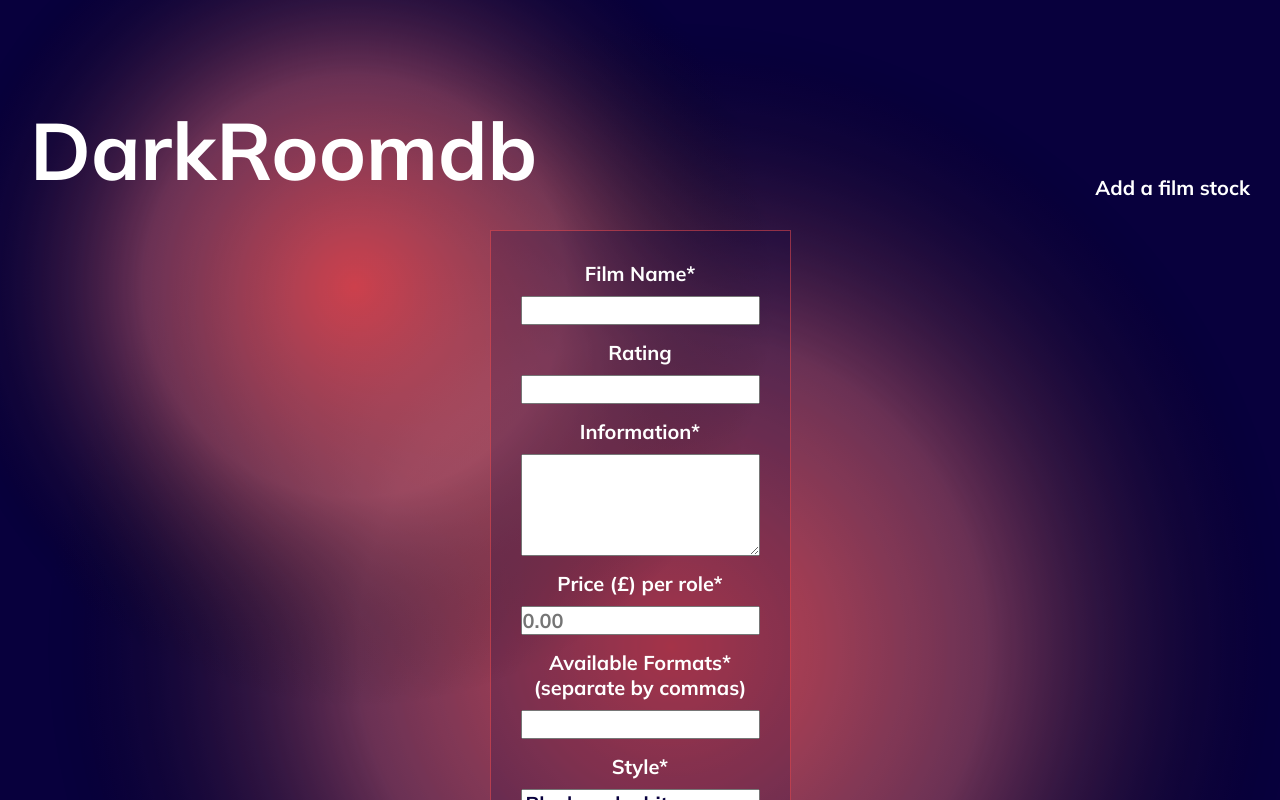
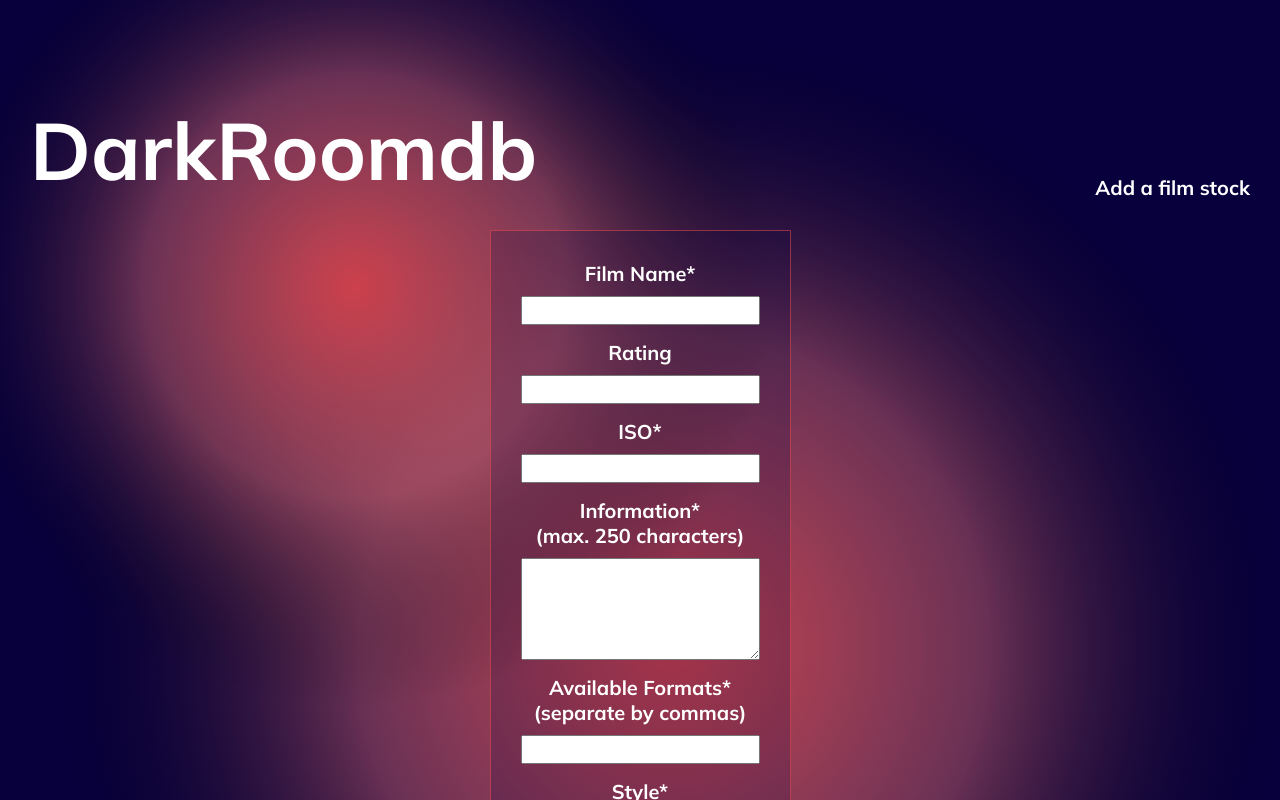
Before and after one commit to samueljacobs98/darkroomdb-fe, a React (Create React App) app: page /film/new in a window 1280 px wide. Shown: the top 800 px of the page. Built offline with nearby package versions, Linux system fonts and the light colour scheme.

Commit message:
added add a new film stock functionality

```diff
--- a/src/Components/Form/Form.jsx
+++ b/src/Components/Form/Form.jsx
@@ -1,21 +1,64 @@
 import "./Form.scss";
+import { useState } from "react";
+import { Link } from "react-router-dom";
 
 const Form = () => {
+  const [posted, setPosted] = useState(false);
+
+  const handleSubmit = (event) => {
+    event.preventDefault();
+    const ratings = [];
+    if (event.target.rating.value)
+      ratings.push({ rating: event.target.rating.value });
+    const formats = [];
+    event.target.formats.value
+      .split(",")
+      .forEach((format) => formats.push({ format: format.trim() }));
+    const newFilm = {
+      name: event.target.filmName.value,
+      ratings: ratings,
+      info: event.target.information.value,
+      iso: event.target.iso.value,
+      formats: formats,
+      style: event.target.style.value,
+    };
+
+    const url = "https://darkroomdb.nw.r.appspot.com/film";
+    fetch(url, {
+      method: "POST",
+      headers: { "content-type": "application/json" },
+      body: JSON.stringify(newFilm),
+    });
+    setPosted(true);
+  };
+
   return (
-    <form className="form">
+    <>
+      {posted ? (
+        <div className="new-rating-container__submitted">
+          <h2>Thanks for submitting!</h2>
+          <Link className="new-rating-container__submitted-link" to="/">
+            Click to Continue
+          </Link>
+        </div>
+      ) : (
+        <form className="form" onSubmit={handleSubmit}>
           <label htmlFor="filmName">Film Name*</label>
           <input type="text" id="filmName" name="filmName" required />
           <label htmlFor="rating">Rating</label>
           <input type="number" id="rating" name="rating" min="0" max="5" />
-      <label htmlFor="information">Information*</label>
-      <textarea id="information" name="information" rows="4" required />
-      <label htmlFor="price">Price (£) per role*</label>
-      <input
-        type="number"
-        step="0.10"
-        placeholder="0.00"
-        id="price"
-        name="price"
+          <label htmlFor="iso">ISO*</label>
+          <input type="number" id="iso" name="iso" min="0" required />
+          <label htmlFor="information">
+            Information*
+            <br />
+            (max. 250 characters)
+          </label>
+          <textarea
+            id="information"
+            name="information"
+            rows="4"
+            maxLength="250"
             required
           />
           <label htmlFor="formats">
@@ -24,15 +67,17 @@ const Form = () => {
             (separate by commas)
           </label>
           <input type="text" id="formats" name="formats" required />
-      <label htmlFor="formats">Style*</label>
-      <select type="text" id="formats" name="formats" required>
+          <label htmlFor="style">Style*</label>
+          <select type="text" id="style" name="style" required>
             <option value="black and white">Black and white</option>
-        <option value="black and white">Colour</option>
-        <option value="black and white">Sepia</option>
+            <option value="colour">Colour</option>
+            <option value="sepia">Sepia</option>
           </select>
           <button type="submit">Submit</button>
           <p>* required</p>
         </form>
+      )}
+    </>
   );
 };
 
--- a/src/Pages/NewRating/NewRating.jsx
+++ b/src/Pages/NewRating/NewRating.jsx
@@ -5,7 +5,7 @@ import { Link, useParams } from "react-router-dom";
 import { useState } from "react";
 
 const NewRating = () => {
-  const [posted, setPosted] = useState(true);
+  const [posted, setPosted] = useState(false);
   const id = Number(useParams().id);
   const data = filmData.find((film) => film.id === id);
 
@@ -24,7 +24,14 @@ const NewRating = () => {
   return (
     <Layout>
       <div className="new-rating-container">
-        {!posted && (
+        {posted ? (
+          <div className="new-rating-container__submitted">
+            <h2>Thanks for submitting!</h2>
+            <Link className="new-rating-container__submitted-link" to="/">
+              Click to Continue
+            </Link>
+          </div>
+        ) : (
           <form
             action=""
             className="new-rating-container__form"
@@ -55,14 +62,6 @@ const NewRating = () => {
             </button>
           </form>
         )}
-        {posted && (
-          <div className="new-rating-container__submitted">
-            <h2>Thanks for submitting!</h2>
-            <Link className="new-rating-container__submitted-link" to="/">
-              Click to Continue
-            </Link>
-          </div>
-        )}
       </div>
     </Layout>
   );
```
Lines whose indentation alone changed are shown as unchanged.
